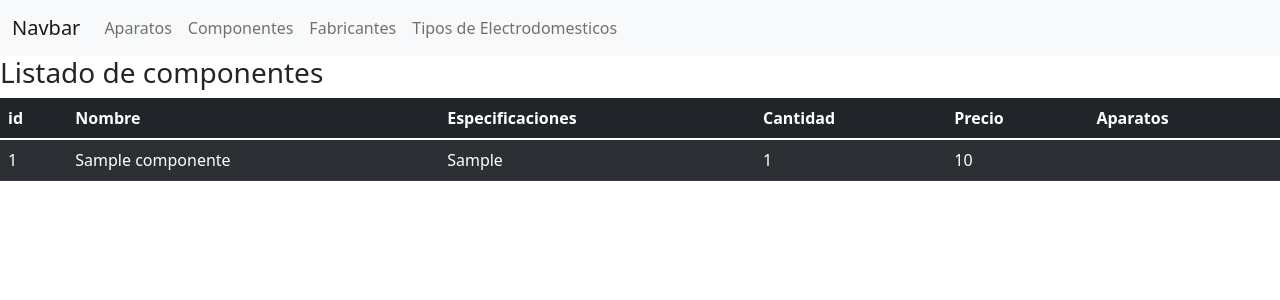
After one commit to Adrian-Bravo/BaseTaller, a Django app: page /componentes/ in a window 1280 px wide. The commit adds this page. Shown: the top 300 px of the page. Run offline with Django 3.2, Linux system fonts and the light colour scheme; data comes from the database, SQL or seed files in the repository; tables that the repository leaves empty hold one stand-in row (values such as "Sample post"); some libraries are stand-ins or nearby versions.

Commit message:
creé el mostrar de componentes

```diff
--- a/EmpresaElectro/urls.py
+++ b/EmpresaElectro/urls.py
@@ -19,7 +19,7 @@ from django.urls import path,include
 urlpatterns = [
     path('admin/', admin.site.urls),
     # path ('aparatos/', include('apps.clients.urls',namespace="aparatos")),
-    # path ('componentes/', include('apps.componentes.urls',namespace="componentes")),
+    path ('componentes/', include('apps.componentes.urls',namespace="componentes")),
     path ('fabricantes/', include('apps.fabricantes.urls',namespace="fabricantes")),
     # path ('tipo_elec/', include('apps.tipo_elec.urls',namespace="tipo_elec"))
 ]
--- a/apps/componentes/urls.py
+++ b/apps/componentes/urls.py
@@ -0,0 +1,8 @@
+from django.urls import path, include
+from apps.componentes.views import index
+
+app_name = "componentes"
+
+urlpatterns = [
+    path('', index, name='index'),
+]
--- a/apps/componentes/views.py
+++ b/apps/componentes/views.py
@@ -1,3 +1,10 @@
 from django.shortcuts import render
 
+from apps.componentes.models import Componentes
+
 # Create your views here.
+
+def index(request):
+    componente = Componentes.objects.all()
+    context = {'componentes': componente}
+    return render (request,'componentes/index.html',context)
--- a/templates/base/base.html
+++ b/templates/base/base.html
@@ -27,7 +27,7 @@
                 <a class="nav-link" href="#">Aparatos</a>
               </li>
               <li class="nav-item">
-                <a class="nav-link" href="#">Componentes</a>
+                <a class="nav-link" href="{% url 'componentes:index' %}">Componentes</a>
               </li>
               <li class="nav-item">
                 <a class="nav-link" href="#">Fabricantes</a>
--- /dev/null
+++ b/templates/componentes/index.html
@@ -0,0 +1,30 @@
+{% extends 'base/base.html' %}
+
+{% block content %}
+    <h3>Listado de componentes</h3>
+    <table class="table table-dark table-striped">
+        <thead>
+          <tr>
+            <th scope="col">id</th>
+            <th scope="col">Nombre</th>
+            <th scope="col">Especificaciones</th>
+            <th scope="col">Cantidad</th>
+            <th scope="col">Precio</th>
+            <th scope="col">Aparatos</th>
+          </tr>
+        </thead>
+        <tbody>
+          <tr>
+            {% for componente in componentes %}
+              <td>{{componente.id}}</td>
+              <td>{{componente.nombre}}</td>
+              <td>{{componente.especificaciones}}</td>
+              <td>{{componente.cantidad}}</td>
+              <td>{{componente.precio}}</td>
+              <td>{{componente.aparatos.descripcion}}</td>
+            {% endfor %}
+          </tr>
+
+        </tbody>
+      </table>
+{% endblock %}
```
